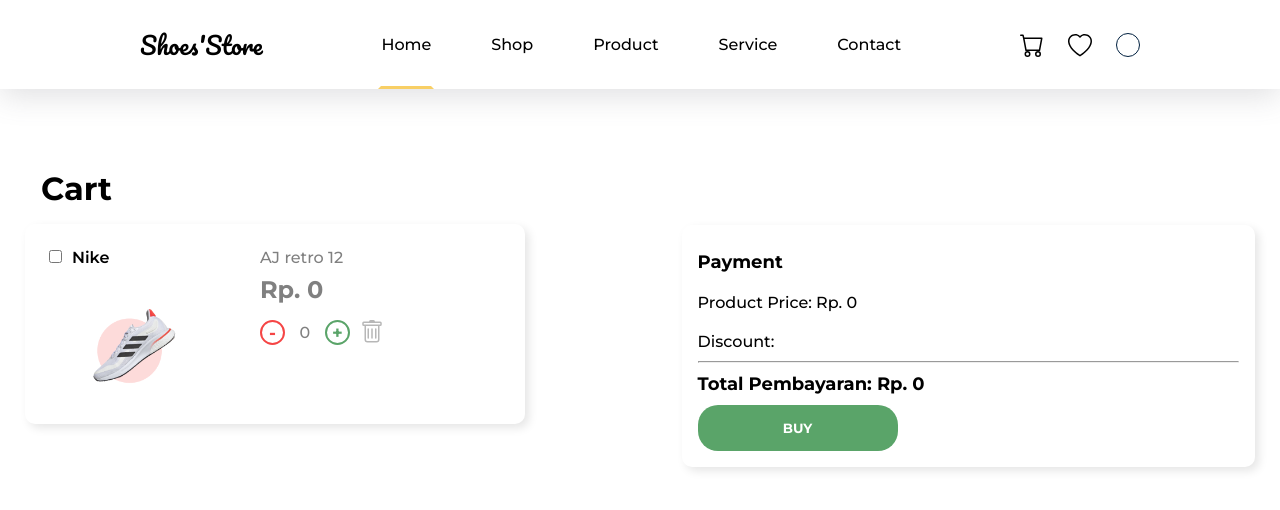
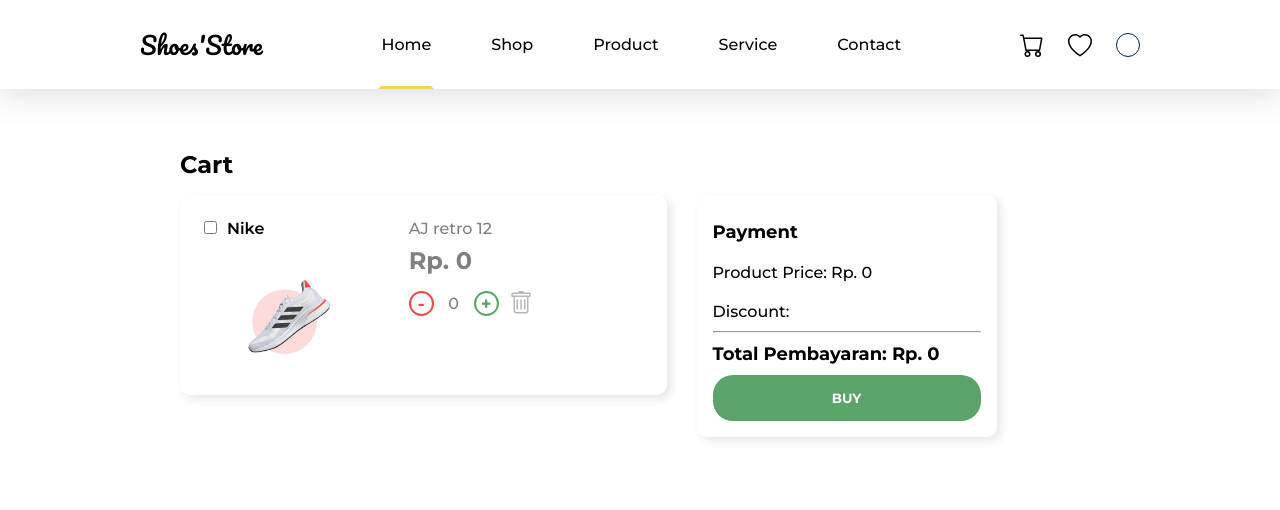
Before and after one commit to AnantaNd/shoes_shop, a Next.js app: page /cart in a window 1280 px wide. Shown: the top 510 px of the page. Built offline with nearby package versions, Linux system fonts and the light colour scheme.

Commit message:
Pages: Add Favorite Page, styling Cart page

```diff
--- a/components/Navbar/Navbar.js
+++ b/components/Navbar/Navbar.js
@@ -26,8 +26,8 @@ const Navbar = () => {
                 <li className={style.navbar__menu_closed} onClick={isMenuShownHandler}><XLg width="20" height="20" /></li>
             </ul>
             <div className={style.navbar__actions}>
-            <Link href="/cart"><Cart className={style.navbar__action} width="24" height="24" /></Link>
-                <Heart className={style.navbar__action} width="24" height="24" style={{ marginTop: 2 + "px" }} />
+                <Link href="/cart"><Cart className={style.navbar__action} width="24" height="24" /></Link>
+                <Link href="/favorites"><Heart className={style.navbar__action} width="24" height="24" style={{ marginTop: 2 + "px" }} /></Link>
                 <div className={`${style.navbar__action} + ${style.account}`}></div>
                 {
                     <ListNested onClick={isMenuShownHandler} className={style.navbar__toggel} width="24" height="24" style={{ marginTop: 2 + "px" }} />
--- a/components/Payment/Payment.module.css
+++ b/components/Payment/Payment.module.css
@@ -1,17 +1,16 @@
 .container{
-  max-width: 600px;
+  max-width: 300px;
   /* height: 100%; */
   box-shadow: 4px 4px 10px rgba(0, 0, 0, 0.1);
   padding: 1rem;
   border-radius:10px ;
-  margin: 4.5rem auto;
 
 
 }
 .btn_payment{
   border: none;
   padding: 15px;
-  width: 200px;
+  width: 100%;
   background-color: var(--green-color);
   font-weight: 700;
   color: #fff;
--- a/pages/cart/Cart.module.css
+++ b/pages/cart/Cart.module.css
@@ -1,12 +1,11 @@
 .container{
-  margin: 8rem auto;
-  padding: 25px;
   display: grid;
-  grid-template-columns: auto auto ;
-
+  grid-template-columns: auto auto;
+  column-gap: 30px;
 }
 .title{
-  margin: 0 1rem;
+
+  margin-top: 80px;
   padding: 1rem 0 ;
   text-transform: capitalize;
 }
--- a/pages/cart/index.js
+++ b/pages/cart/index.js
@@ -3,38 +3,40 @@ import { useState } from "react";
 import CardCart from "../../components/CardCart/CardCart";
 import Layouts from "../../components/Layouts/Layouts";
 import Payment from "../../components/payment/payment";
+import Section from "../../components/Section/Section";
 import style from "./Cart.module.css";
-export default function index(){
+export default function index() {
 
   const [count, setCount] = useState(0)
   // const [isChecked, setIsChecked] = useState(false)
 
 
-  const increment =()=>{
+  const increment = () => {
     setCount(count++)
   }
-  const decrement =()=>{
-    if(count !== 0){
+  const decrement = () => {
+    if (count !== 0) {
       setCount(count--)
-    }else{
+    } else {
       setCount(0)
     }
   }
-  const reset =()=>{
+  const reset = () => {
     setCount(0)
   }
 
 
-  return(
+  return (
     <Layouts>
+      <Section>
+        <h1 className={style.title}>cart</h1>
         <div className={style.container}>
           <div className={style.grid_item}>
-          <h1 className={style.title}>cart</h1>
             <CardCart
               brand={'nike'}
               name={'AJ retro 12'}
               img={'/sepatu.png'}
-            price={10000*count}
+              price={10000 * count}
               count={count}
               increment={increment}
               decrement={decrement}
@@ -43,10 +45,11 @@ export default function index(){
           </div>
           <div className={style.grid_item}>
             <Payment
-            price={10000*count}
+              price={10000 * count}
             />
           </div>
         </div>
+      </Section>
     </Layouts>
   )
 }
--- /dev/null
+++ b/pages/favorites/Favorites.module.css
@@ -0,0 +1,11 @@
+.container{
+    display: flex;
+    margin-top: 80px;
+}
+
+.favorite__products{
+    display: flex;
+    flex-wrap: wrap;
+    gap: 20px;
+    justify-content: center;
+}
--- a/pages/products/index.js
+++ b/pages/products/index.js
@@ -77,6 +77,7 @@ export default function index() {
           />
           <Select
             onChangeSelect={onSelected}
+            value={selected}
           />
 
           <div className={style.products}>
```
Also changed, not shown: pages/favorites/index.js (added, +71 -0 lines). Lines whose indentation alone changed are shown as unchanged.
